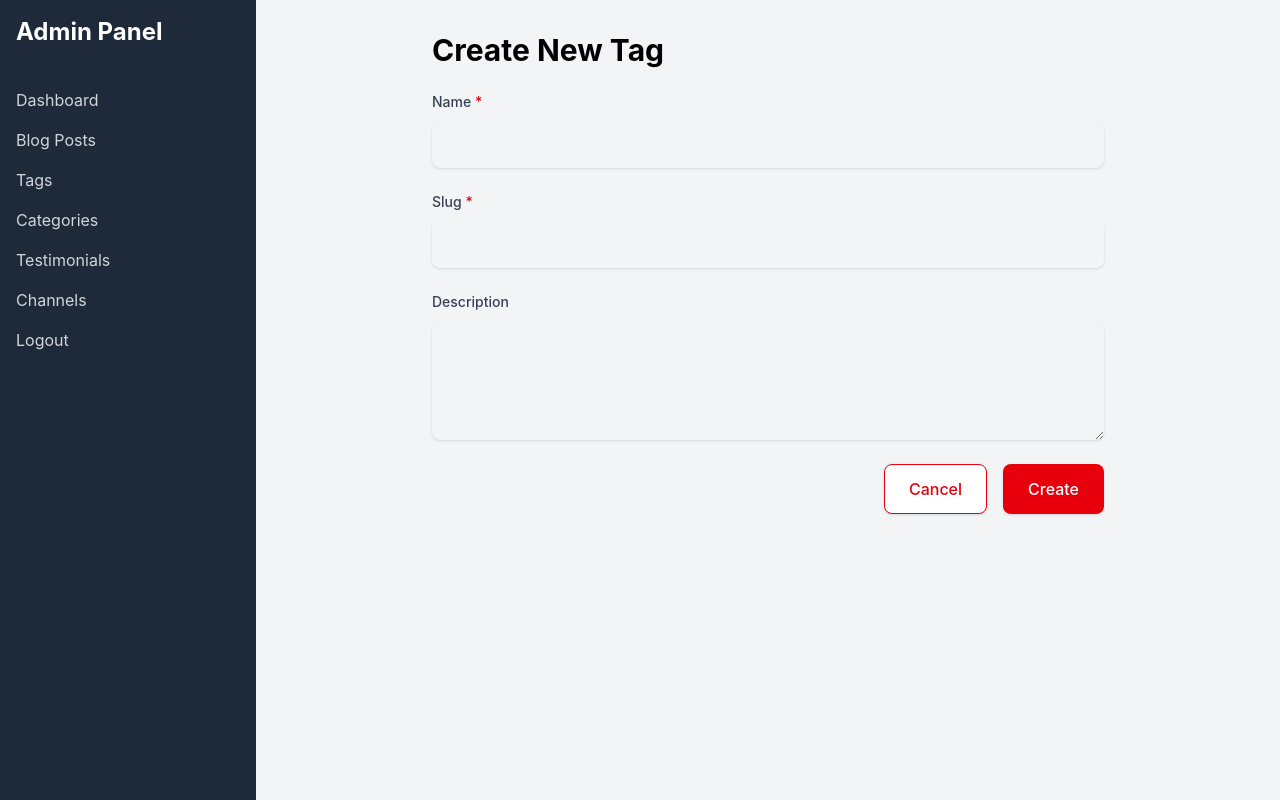
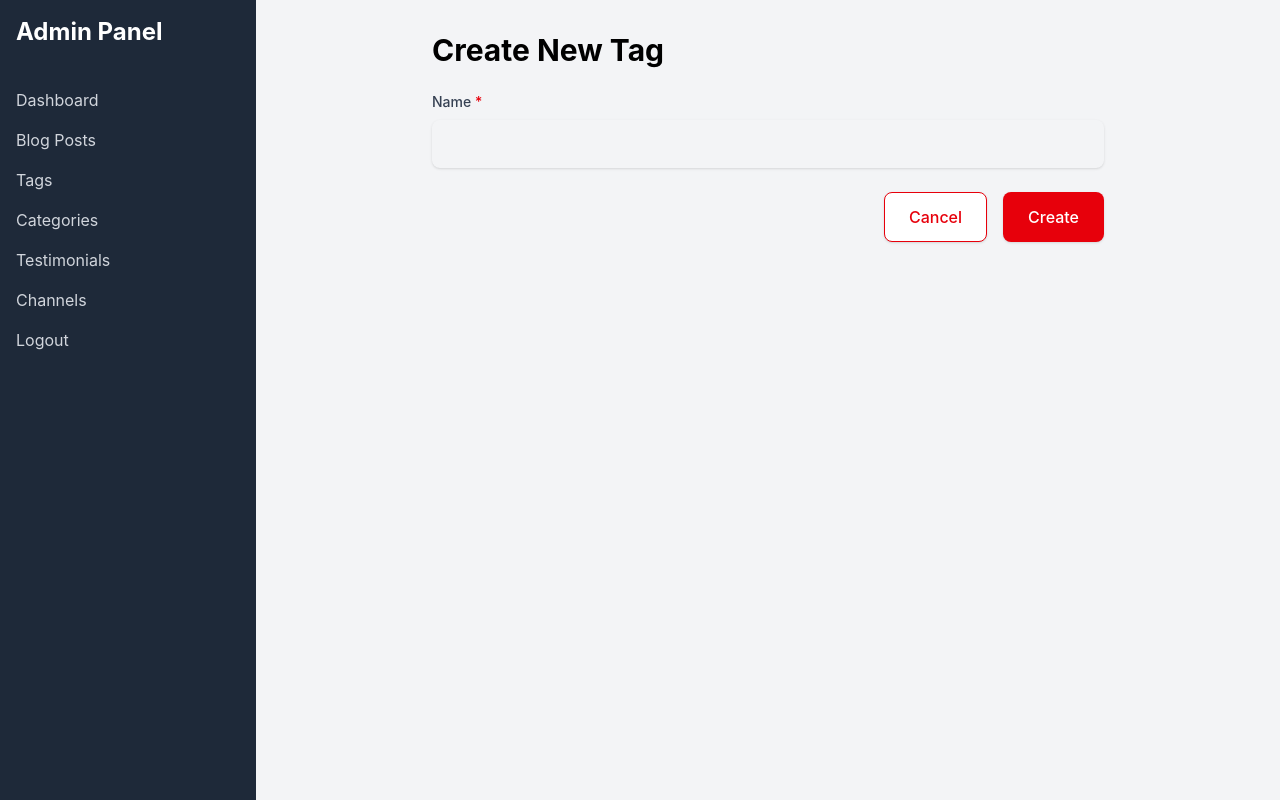
Before and after one commit to ashishume/solar-sangathan, a React (Vite) app: page /admin/tags/new in a window 1280 px wide. Built offline with nearby package versions, Linux system fonts and the light colour scheme; sample sign-in values are in the browser's storage.

Commit message:
feat: tag admin modified

```diff
--- a/src/admin/components/CRUDTable.tsx
+++ b/src/admin/components/CRUDTable.tsx
@@ -13,7 +13,24 @@ interface CRUDTableProps {
   data: any[];
   onDelete: (id: string | number) => void;
   createLink: string;
+  loading?: boolean;
 }
+
+const formatDate = (value: any): string | any => {
+  if (!value) return value;
+
+  // Check if the value is a date string or timestamp
+  const date = new Date(value);
+  if (isNaN(date.getTime())) return value;
+
+  return new Intl.DateTimeFormat("en-US", {
+    year: "numeric",
+    month: "short",
+    day: "numeric",
+    hour: "2-digit",
+    minute: "2-digit",
+  }).format(date);
+};
 
 const CRUDTable = ({
   title,
@@ -21,6 +38,7 @@ const CRUDTable = ({
   data,
   onDelete,
   createLink,
+  loading,
 }: CRUDTableProps) => {
   // Extract the base path from createLink (e.g., "/admin/blog-posts/new" -> "/admin/blog-posts")
   const basePath = createLink.replace("/new", "");
@@ -29,9 +47,8 @@ const CRUDTable = ({
     if (typeof column.accessor === "function") {
       return column.accessor(item);
     }
-    return column.render
-      ? column.render(item[column.accessor])
-      : item[column.accessor];
+    const value = item[column.accessor];
+    return column.render ? column.render(value) : formatDate(value);
   };
 
   return (
@@ -47,6 +64,11 @@ const CRUDTable = ({
       </div>
 
       <div className="bg-white shadow-md rounded-lg overflow-hidden">
+        {loading ? (
+          <div className="flex justify-center items-center h-full">
+            <div className="animate-spin rounded-full h-12 w-12 border-t-2 border-b-2 border-indigo-500"></div>
+          </div>
+        ) : (
           <table className="min-w-full divide-y divide-gray-200">
             <thead className="bg-gray-50">
               <tr>
@@ -92,6 +114,7 @@ const CRUDTable = ({
               ))}
             </tbody>
           </table>
+        )}
       </div>
     </div>
   );
--- a/src/admin/pages/TagForm.tsx
+++ b/src/admin/pages/TagForm.tsx
@@ -2,29 +2,25 @@ import { useState, useEffect } from "react";
 import { useNavigate, useParams } from "react-router-dom";
 import { useTags } from "../store/tags";
 import Input from "../../components/ui/Input";
-import Textarea from "../../components/ui/Textarea";
 import Button from "../../components/ui/Button";
+import type { Tag } from "../types/tag";
 
 const TagForm = () => {
   const navigate = useNavigate();
   const { id } = useParams();
-  const { tags, addTag, updateTag } = useTags();
+  const { tags, addTag, editTag } = useTags();
   const isEditMode = Boolean(id);
 
   const [formData, setFormData] = useState({
     name: "",
-    slug: "",
-    description: "",
   });
 
   useEffect(() => {
     if (isEditMode) {
-      const existingTag = tags.find((tag) => tag.id === Number(id));
+      const existingTag = tags.find((tag) => tag._id === id);
       if (existingTag) {
         setFormData({
           name: existingTag.name,
-          slug: existingTag.slug,
-          description: existingTag.description,
         });
       }
     }
@@ -34,9 +30,9 @@ const TagForm = () => {
     e.preventDefault();
 
     if (isEditMode) {
-      updateTag(Number(id), formData);
+      editTag(id as string, formData as unknown as Tag);
     } else {
-      addTag(formData);
+      addTag(formData as unknown as Tag);
     }
 
     navigate("/admin/tags");
@@ -69,25 +65,6 @@ const TagForm = () => {
           required
         />
 
-        <Input
-          label="Slug"
-          type="text"
-          id="slug"
-          name="slug"
-          value={formData.slug}
-          onChange={handleChange}
-          required
-        />
-
-        <Textarea
-          label="Description"
-          id="description"
-          name="description"
-          value={formData.description}
-          onChange={handleChange}
-          rows={4}
-        />
-
         <div className="flex justify-end space-x-4">
           <Button
             type="button"
--- a/src/admin/pages/Tags.tsx
+++ b/src/admin/pages/Tags.tsx
@@ -1,19 +1,25 @@
+import { useEffect } from "react";
 import CRUDTable from "../components/CRUDTable";
 import { useTags } from "../store/tags";
 
 const Tags = () => {
-  const { tags, deleteTag } = useTags();
+  const { tags, fetchTags, loading } = useTags();
+
+  useEffect(() => {
+    fetchTags();
+  }, [fetchTags]);
 
   const handleDelete = (id: string | number) => {
     if (window.confirm("Are you sure you want to delete this tag?")) {
-      deleteTag(Number(id));
+      // deleteTag(Number(id));
     }
   };
 
   const columns = [
     { header: "Name", accessor: "name" },
-    { header: "Slug", accessor: "slug" },
-    { header: "Description", accessor: "description" },
+    { header: "Usage Count", accessor: "usageCount" },
+    { header: "Created At", accessor: "createdAt" },
+    { header: "Updated At", accessor: "updatedAt" },
   ];
 
   return (
@@ -23,6 +29,7 @@ const Tags = () => {
       data={tags}
       onDelete={handleDelete}
       createLink="/admin/tags/new"
+      loading={loading}
     />
   );
 };
--- a/src/admin/services/tagService.ts
+++ b/src/admin/services/tagService.ts
@@ -13,6 +13,18 @@ class TagService {
 
     return response.data;
   }
+
+  async createTag(tag: Tag): Promise<Tag> {
+    const response = await axiosInstance.post(`/tags`, tag);
+
+    return response.data;
+  }
+
+  async updateTag(id: string, tag: Tag): Promise<Tag> {
+    const response = await axiosInstance.put(`/tags/${id}`, tag);
+
+    return response.data;
+  }
 }
 
 export const tagService = new TagService();
--- a/src/admin/store/tags.ts
+++ b/src/admin/store/tags.ts
@@ -7,6 +7,8 @@ interface TagsStore {
   loading: boolean;
   error: string | null;
   fetchTags: () => Promise<void>;
+  addTag: (tag: Tag) => Promise<void>;
+  editTag: (id: string, tag: Tag) => Promise<void>;
 }
 
 export const useTags = create<TagsStore>((set) => ({
@@ -23,4 +25,14 @@ export const useTags = create<TagsStore>((set) => ({
       set({ error: (error as Error).message, loading: false });
     }
   },
+  addTag: async (tag: Tag) => {
+    const newTag = await tagService.createTag(tag);
+    set((state) => ({ tags: [...state.tags, newTag] }));
+  },
+  editTag: async (id: string, tag: Tag) => {
+    const updatedTag = await tagService.updateTag(id, tag);
+    set((state) => ({
+      tags: state.tags.map((t) => (t._id === id ? updatedTag : t)),
+    }));
+  },
 }));
```
Lines whose indentation alone changed are shown as unchanged.
